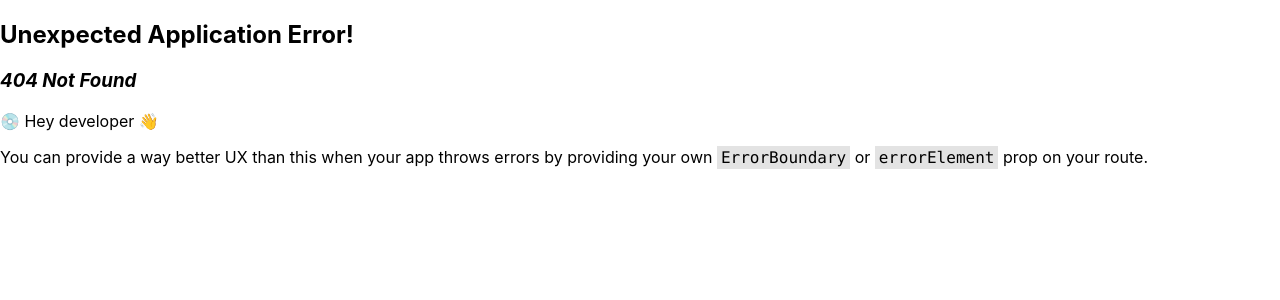
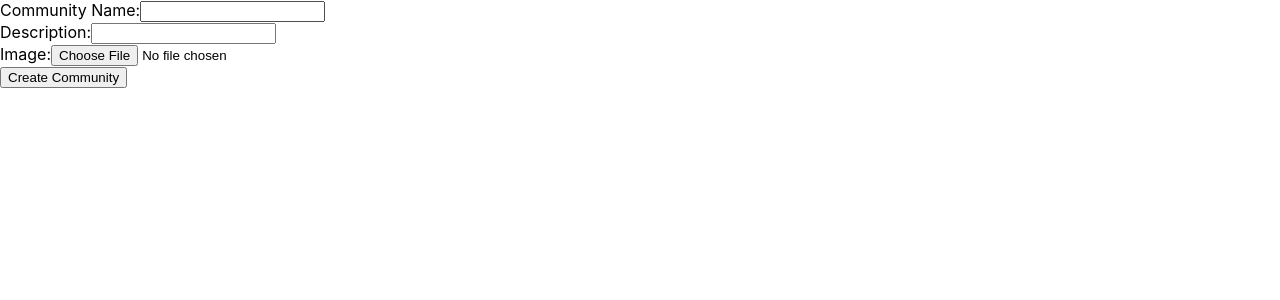
Before and after one commit to kaushik-manivannan/tasty-trails, a React (Create React App) app in the folder tasty-trails/: page /new-community in a window 1280 px wide. Before the commit this address had no page. Shown: the top 300 px of the page. Built offline with nearby package versions, Linux system fonts and the light colour scheme.

Commit message:
[update]: update community creation with image and higher limit size

```diff
--- a/tasty-trails/src/App.js
+++ b/tasty-trails/src/App.js
@@ -2,6 +2,7 @@ import './App.css';
 import { RouterProvider, createBrowserRouter, createRoutesFromElements, Route } from 'react-router-dom';
 import PostListContainer from './containers/PostListContainer.tsx';
 import CommunityListContainer from './containers/CommunityListContainer.tsx';
+import NewCommunity from './components/NewCommunity.tsx';
 
 const router = createBrowserRouter(
   createRoutesFromElements([
@@ -9,8 +10,9 @@ const router = createBrowserRouter(
       //Add routes
     </Route>,
     <Route path='/communites' element={ <CommunityListContainer /> }>
-      //Add routes
-    </Route>
+    </Route>,
+    <Route path='/new-community' element={ <NewCommunity /> } />
+
   ])
 );
 
--- /dev/null
+++ b/tasty-trails/src/components/NewCommunity.tsx
@@ -0,0 +1,90 @@
+import React,{useState} from "react";
+import { useForm, SubmitHandler } from 'react-hook-form';
+import {CommunityFormData} from '../interfaces/community-interfaces';
+
+const NewCommunity: React.FC = () => {
+  // Use the correct generic type for useForm
+  const { register, handleSubmit, formState: { errors } } = useForm<CommunityFormData>({
+    mode: 'onChange', // errors will be displayed on change
+  });
+
+  // Use SubmitHandler with FormData
+  const onSubmit: SubmitHandler<CommunityFormData> = (data) => {
+    // Create an object to send to the server
+    const payload = {
+        communityName: data.communityName,
+        description: data.description,
+        image: imagePreview,
+        communityAdmin:'1'
+    };
+    fetch('http://localhost:8080/communities', {
+      method: 'POST',
+      headers: {
+        'Content-Type': 'application/json'
+      },
+      body: JSON.stringify(payload) // Convert the payload into a JSON string
+    }).then((response) => response.json())
+    .catch((error) =>console.log(error));
+  };
+  const [imagePreview, setImagePreview] = useState<string | null>(null);
+
+  const handleImageChange = (event: React.ChangeEvent<HTMLInputElement>) => {
+    const file = event.target.files ? event.target.files[0] : null;
+    if (file) {
+      const reader = new FileReader();
+      reader.onloadend = () => {
+        setImagePreview(reader.result as string);
+      };
+      reader.readAsDataURL(file);
+    }
+  };
+  return (
+    <form onSubmit={handleSubmit(onSubmit)}>
+      {/* Community Name */}
+      <label>
+        Community Name:
+        <input
+          {...register('communityName', {
+            required: 'Community Name is required',
+          })}
+        />
+        {errors.communityName && <p>{errors.communityName.message}</p>}
+      </label><br/>
+
+      {/* Description */}
+      <label>
+        Description:
+        <input
+          {...register('description', {
+            required: 'Description is required',
+          })}
+        />
+        {errors.description && <p>{errors.description.message}</p>}
+      </label><br/>
+
+      {/* Image (optional) */}
+      <label>
+        Image:
+        <input
+          type="file"
+          {...register('image')}
+          accept=".jpg, .jpeg, .png, .gif"
+          onChange={handleImageChange}
+        />
+      </label><br/>
+
+        {/* Image Preview */}
+        {imagePreview && (
+        <div>
+          <p>Image Preview:</p>
+          <img src={imagePreview} alt="Preview" style={{ maxWidth: '200px', maxHeight: '200px' }} />
+        </div>
+      )}
+
+      {/* Submit button */}
+      <button type="submit">Create Community</button>
+    </form>
+  );
+};
+
+export default NewCommunity;
```
Also changed, not shown: tasty-trails/src/interfaces/community-interfaces.tsx (+7 -0 lines), 1 other file (tests, documents, lock files or other folders).
